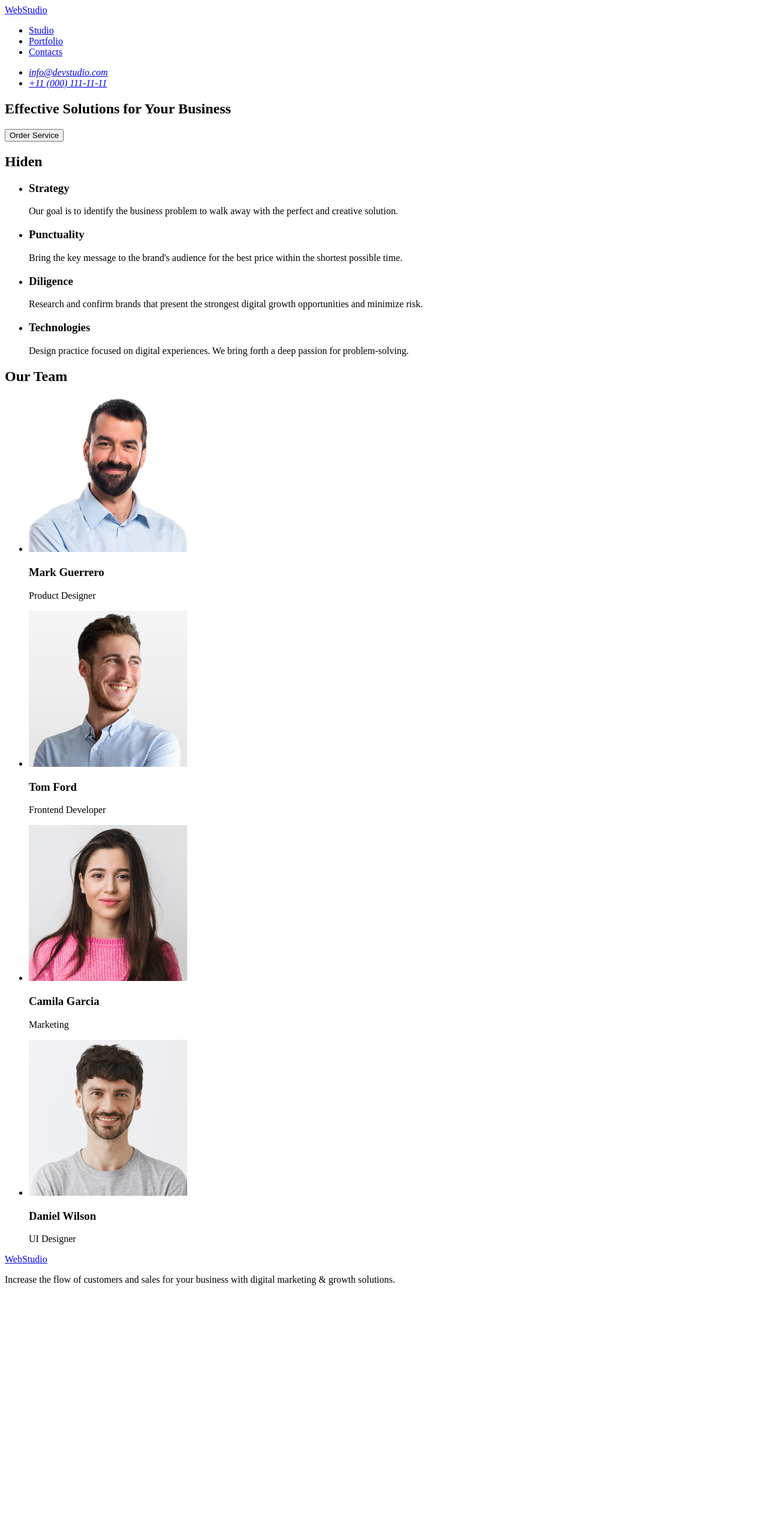
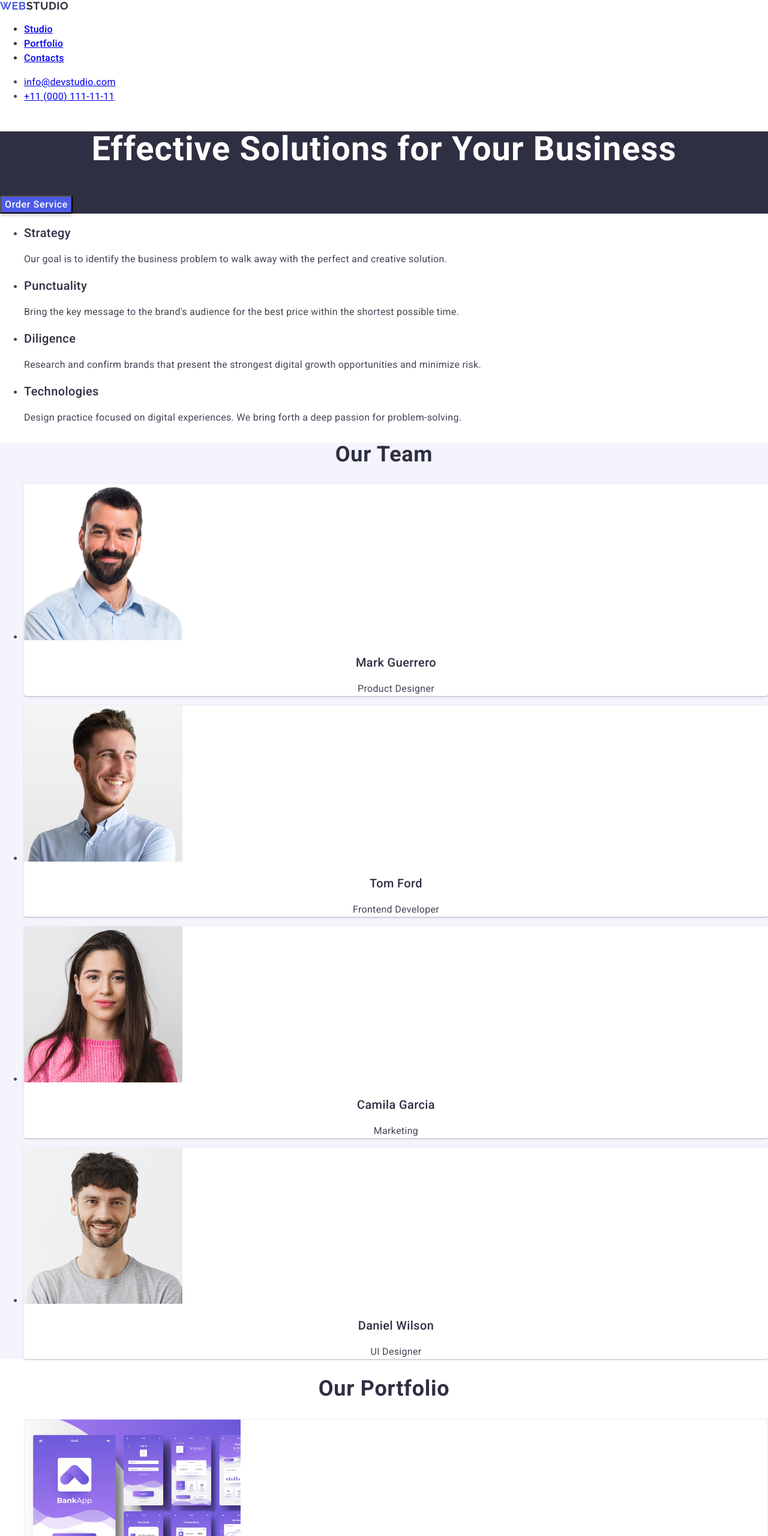
Before and after one commit to Tokyo772/goit-markup-hw-02, a plain HTML site: page index.html in a window 1280 px wide. Shown: the top 2560 px of the page at 60% size. Before the commit the page ends 2158 px from the top, so only its background shows below. Drawn offline with nearby package versions, Linux system fonts and the light colour scheme.

Commit message:
home-page

```diff
--- /dev/null
+++ b/css/styles.css
@@ -0,0 +1,190 @@
+body {
+  font-family: Roboto, sans-serif;
+  color: #434455;
+}
+/* Header */
+.logo {
+  color: #4d5ae5;
+  font-family: Raleway;
+  font-size: 18px;
+  font-style: normal;
+  font-weight: 700;
+  line-height: 116.667%;
+  letter-spacing: 0.54px;
+  text-transform: uppercase;
+  text-decoration: none;
+}
+.logo-studio {
+  color: #2e2f42;
+  font-family: Raleway;
+  font-size: 18px;
+  font-style: normal;
+  font-weight: 700;
+  line-height: 116.667%;
+  letter-spacing: 0.54px;
+  text-transform: uppercase;
+  text-decoration: none;
+}
+.nav-header {
+  color: #2e2f42;
+  font-size: 16px;
+  font-style: normal;
+  font-weight: 500;
+  line-height: 150%;
+  letter-spacing: 0.32px;
+}
+.nav-header:hover {
+  color: #404bbf;
+}
+.nav-header-studio:active {
+  color: #404bbf;
+}
+.header-address {
+  color: #434455;
+  font-size: 16px;
+  font-style: normal;
+  font-weight: 400;
+  line-height: 150%;
+  letter-spacing: 0.32px;
+}
+.header-address:hover {
+  color: #404bbf;
+}
+
+/* main */
+.section-1 {
+  background: #2e2f42;
+}
+.h1 {
+  color: #fff;
+  text-align: center;
+  font-size: 56px;
+  font-style: normal;
+  font-weight: 700;
+  line-height: 107.143%;
+  letter-spacing: 1.12px;
+}
+.button {
+  color: #fff;
+  font-size: 16px;
+  font-style: normal;
+  font-weight: 500;
+  line-height: 150%;
+  letter-spacing: 0.64px;
+  border-radius: 4px;
+  background: #4d5ae5;
+  box-shadow: 0px 4px 4px 0px rgba(0, 0, 0, 0.15);
+  cursor: pointer;
+}
+.button:hover {
+  background: #404bbf;
+}
+.section-2-h3 {
+  color: #2e2f42;
+  font-size: 20px;
+  font-style: normal;
+  font-weight: 500;
+  line-height: 120%;
+  letter-spacing: 0.4px;
+}
+.section-2-p {
+  font-size: 16px;
+  line-height: 150%;
+  letter-spacing: 0.32px;
+}
+
+.section-3 {
+  background: #f4f4fd;
+}
+.section-3-h2 {
+  color: #2e2f42;
+  text-align: center;
+  font-size: 36px;
+  font-style: normal;
+  font-weight: 700;
+  line-height: 111.111%;
+  letter-spacing: 0.72px;
+  text-transform: capitalize;
+}
+.section-3-li {
+  border-radius: 0px 0px 4px 4px;
+  background: var(--WHITE, #fff);
+  box-shadow: 0px 2px 1px 0px rgba(46, 47, 66, 0.08),
+    0px 1px 1px 0px rgba(46, 47, 66, 0.16),
+    0px 1px 6px 0px rgba(46, 47, 66, 0.08);
+}
+.section-3-h3 {
+  color: #2e2f42;
+  text-align: center;
+  font-size: 20px;
+  font-style: normal;
+  font-weight: 500;
+  line-height: 120%;
+  letter-spacing: 0.4px;
+}
+.section-3-p {
+  color: #434455;
+  text-align: center;
+  font-size: 16px;
+  line-height: 150%;
+  letter-spacing: 0.32px;
+}
+.section-4-h2 {
+  color: #2e2f42;
+  text-align: center;
+  font-size: 36px;
+  font-style: normal;
+  font-weight: 700;
+  line-height: 111.111%;
+  letter-spacing: 0.72px;
+  text-transform: capitalize;
+}
+.section-4-li {
+  border: 1px solid var(--CORNFLOWER, #e7e9fc);
+  background: var(--WHITE, #fff);
+}
+.section-4-h3 {
+  color: #2e2f42;
+  font-size: 20px;
+  font-style: normal;
+  font-weight: 500;
+  line-height: 120%;
+  letter-spacing: 0.4px;
+}
+.section-4-p {
+  color: #434455;
+  font-size: 16px;
+  line-height: 150%;
+  letter-spacing: 0.32px;
+}
+/* footer */
+.footer {
+  background: #2e2f42;
+}
+.logo-footer {
+  color: #4d5ae5;
+  font-family: Raleway;
+  font-size: 18px;
+  font-style: normal;
+  font-weight: 700;
+  line-height: 116.667%;
+  letter-spacing: 0.54px;
+  text-transform: uppercase;
+  text-decoration: none;
+}
+.logo-studio-footer {
+  color: #f4f4fd;
+  font-family: Raleway;
+  font-size: 18px;
+  font-style: normal;
+  font-weight: 700;
+  line-height: 116.667%;
+  letter-spacing: 0.54px;
+  text-transform: uppercase;
+}
+.footer-p {
+  color: #f4f4fd;
+  font-size: 16px;
+  line-height: 150%;
+  letter-spacing: 0.32px;
+}
--- a/index.html
+++ b/index.html
@@ -3,21 +3,39 @@
   <head>
     <meta charset="UTF-8" />
     <meta name="viewport" content="width=device-width, initial-scale=1.0" />
+    <link rel="preconnect" href="https://fonts.googleapis.com" />
+    <link rel="preconnect" href="https://fonts.gstatic.com" crossorigin />
+    <link
+      href="https://fonts.googleapis.com/css2?family=Montserrat:wght@400;600&family=Raleway:wght@700&family=Roboto:wght@400;500;700&display=swap"
+      rel="stylesheet"
+    />
+    <link
+      rel="stylesheet"
+      href="https://cdnjs.cloudflare.com/ajax/libs/modern-normalize/2.0.0/modern-normalize.css"
+      integrity="sha512-gA2Bvu0/hw4oj0Lp8ZHjK+o3S4BE5m8d/wNVy6ktKLhHKPpWLQwv9ixzuWirWOakoJqlBdePq2NhoCaUOQ5npQ=="
+      crossorigin="anonymous"
+      referrerpolicy="no-referrer"
+    />
+    <link rel="stylesheet" href="./css/styles.css" />
     <title>Document</title>
   </head>
   <body>
     <!-- HAIDER -->
     <header>
       <nav>
-        <a href="./index.html">WebStudio</a>
-        <ul>
-          <li><a href="#">Studio</a></li>
+        <a class="logo" href="./index.html"
+          >Web<span class="logo-studio">Studio</span></a
+        >
+        <ul class="nav-header">
+          <li>
+            <a href="#"><span class="nav-header-studio">Studio</span></a>
+          </li>
           <li><a href="#">Portfolio</a></li>
           <li><a href="#">Contacts</a></li>
         </ul>
       </nav>
       <address>
-        <ul>
+        <ul class="header-address">
           <li><a href="mailto:info@devstudio.com">info@devstudio.com</a></li>
           <li><a href="tel:+110001111111">+11 (000) 111-11-11</a></li>
         </ul>
@@ -26,41 +44,41 @@
     <!-- MAIN -->
     <main>
       <!-- Section-1 -->
-      <section>
-        <h1>Effective Solutions for Your Business</h1>
-        <button type="button">Order Service</button>
+      <section class="section-1">
+        <h1 class="h1">Effective Solutions for Your Business</h1>
+        <button type="button" class="button">Order Service</button>
       </section>
       <!-- Section-2 -->
       <section>
-        <h2>Hiden</h2>
+        <!-- <h2>Hiden</h2> -->
         <ul>
           <li>
-            <h3>Strategy</h3>
-            <p>
+            <h3 class="section-2-h3">Strategy</h3>
+            <p class="section-2-p">
               Our goal is to identify the business problem to walk away with the
               perfect and creative solution.
             </p>
           </li>
 
           <li>
-            <h3>Punctuality</h3>
-            <p>
+            <h3 class="section-2-h3">Punctuality</h3>
+            <p class="section-2-p">
               Bring the key message to the brand's audience for the best price
               within the shortest possible time.
             </p>
           </li>
 
           <li>
-            <h3>Diligence</h3>
-            <p>
+            <h3 class="section-2-h3">Diligence</h3>
+            <p class="section-2-p">
               Research and confirm brands that present the strongest digital
               growth opportunities and minimize risk.
             </p>
           </li>
 
           <li>
-            <h3>Technologies</h3>
-            <p>
+            <h3 class="section-2-h3">Technologies</h3>
+            <p class="section-2-p">
               Design practice focused on digital experiences. We bring forth a
               deep passion for problem-solving.
             </p>
@@ -68,40 +86,113 @@
         </ul>
       </section>
       <!-- Section 3 -->
-      <section>
-        <h2>Our Team</h2>
+      <section class="section-3">
+        <h2 class="section-3-h2">Our Team</h2>
         <ul>
           <!-- Team Card 1/4 -->
-          <li>
+          <li class="section-3-li">
             <img src="./images/img.jpg" alt="man" width="264" height="260" />
-            <h3>Mark Guerrero</h3>
-            <p>Product Designer</p>
+            <h3 class="section-3-h3">Mark Guerrero</h3>
+            <p class="section-3-p">Product Designer</p>
           </li>
           <!-- Team Card 2/4 -->
-          <li>
+          <li class="section-3-li">
             <img src="./images/img2.jpg" alt="man" width="264" height="260" />
-            <h3>Tom Ford</h3>
-            <p>Frontend Developer</p>
-          </li>
+            <h3 class="section-3-h3">Tom Ford</h3>
+            <p class="section-3-p">Frontend Developer</p>
+          </li class="section-3-li">
           <!-- Team Card 3/4 -->
-          <li>
+          <li class="section-3-li">
             <img src="./images/img3.jpg" alt="women" width="264" height="260" />
-            <h3>Camila Garcia</h3>
-            <p>Marketing</p>
+            <h3 class="section-3-h3">Camila Garcia</h3>
+            <p class="section-3-p">Marketing</p>
           </li>
           <!-- Team Card 4/4 -->
-          <li>
+          <li class="section-3-li">
             <img src="./images/img4.jpg" alt="man" width="264" height="260" />
-            <h3>Daniel Wilson</h3>
-            <p>UI Designer</p>
+            <h3 class="section-3-h3">Daniel Wilson</h3>
+            <p class="section-3-p">UI Designer</p>
+          </li>
+        </ul>
+      </section>
+      <!-- Section-4 -->
+      <section>
+        <h2 class="section-4-h2">Our Portfolio</h2>
+        <ul>
+          <li class="section-4-li">
+            <img
+              src="./images/img-1.jpg"
+              alt="BankApp"
+              width="360"
+              height="300"
+            />
+            <h3 class="section-4-h3">Banking App</h3>
+            <p class="section-4-p">App</p>
+          </li>
+
+          <li class="section-4-li">
+            <img
+              src="./images/img-2.jpg"
+              alt="Cashless Payment"
+              width="360"
+              height="300"
+            />
+            <h3 class="section-4-h3">Cashless Payment</h3>
+            <p class="section-4-p">Marketing</p>
+          </li>
+
+          <li class="section-4-li">
+            <img
+              src="./images/img-3.jpg"
+              alt="Meditation App"
+              width="360"
+              height="300"
+            />
+            <h3 class="section-4-h3">Meditation App</h3>
+            <p class="section-4-p">App</p>
+          </li>
+
+          <li class="section-4-li">
+            <img
+              src="./images/img-4.jpg"
+              alt="Taxi Service"
+              width="360"
+              height="300"
+            />
+            <h3 class="section-4-h3">Taxi Service</h3>
+            <p class="section-4-p">Marketing</p>
+          </li>
+
+          <li class="section-4-li">
+            <img
+              src="./images/img-5.jpg"
+              alt="Screen Illustrations"
+              width="360"
+              height="300"
+            />
+            <h3 class="section-4-h3">Screen Illustrations</h3>
+            <p class="section-4-p">Design</p>
+          </li>
+
+          <li class="section-4-li">
+            <img
+              src="./images/img-6.jpg"
+              alt="Online Courses"
+              width="360"
+              height="300"
+            />
+            <h3 class="section-4-h3">Online Courses</h3>
+            <p class="section-4-p">Marketing</p>
           </li>
         </ul>
       </section>
     </main>
     <!-- FOOTER -->
-    <footer>
-      <a href="./index.html">WebStudio</a>
-      <p>
+    <footer class="footer">
+      <a class="logo-footer" href="./index.html"
+          >Web<span class="logo-studio-footer">Studio</span></a
+        >
+      <p class="footer-p">
         Increase the flow of customers and sales for your business with digital
         marketing & growth solutions.
       </p>
```
Also changed, not shown: images/img-1.jpg (added), images/img-2.jpg (added), images/img-3.jpg (added), images/img-4.jpg (added), images/img-5.jpg (added), images/img-6.jpg (added).
